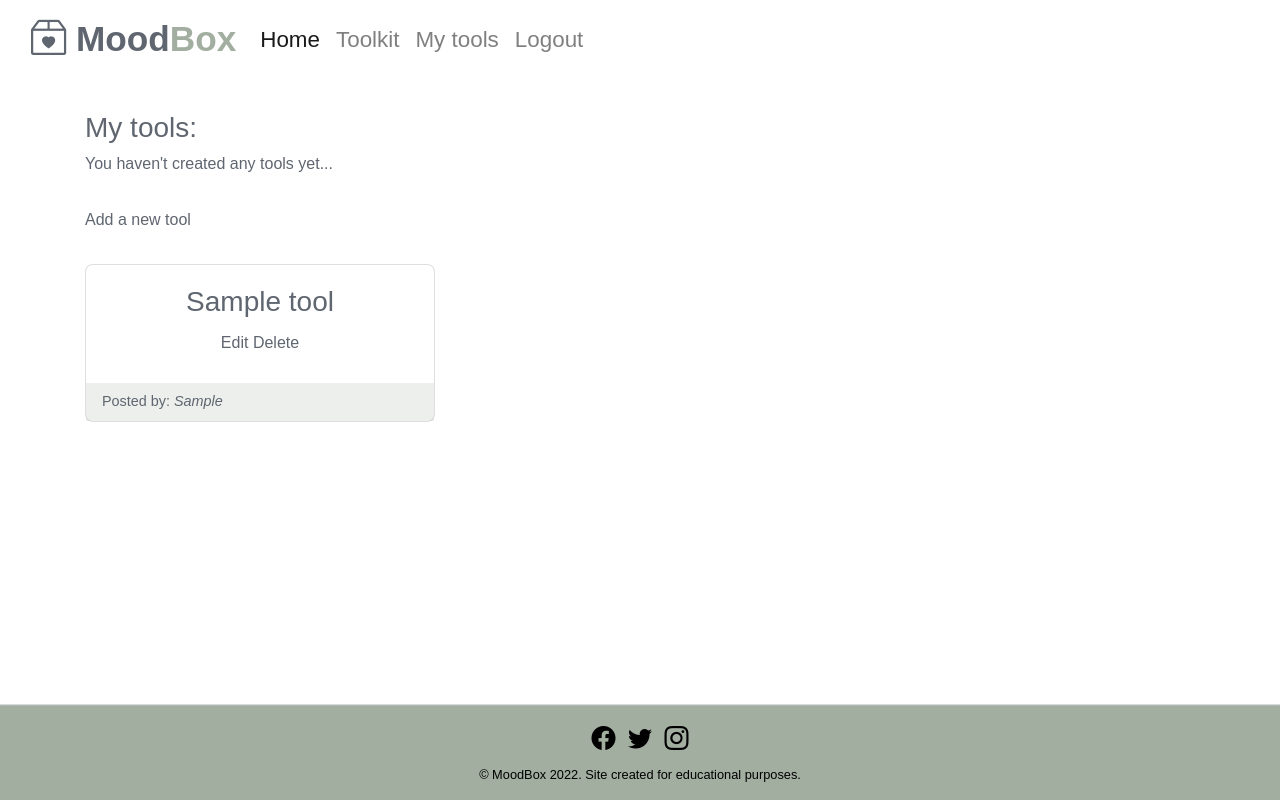
After one commit to renatabiniek/moodbox, a Django app: page /toolkit/mytools/ in a window 1280 px wide. The commit adds this page. Run offline with Django 3.2, Linux system fonts and the light colour scheme; a user stored in the database is signed in; tables that the repository leaves empty hold one stand-in row (values such as "Sample post"); some libraries are stand-ins or nearby versions.

Commit message:
Create view for tools filtered by the logged in author

```diff
--- a/templates/base.html
+++ b/templates/base.html
@@ -52,7 +52,7 @@
             <a class="nav-link" href="{% url 'tools' %}">Toolkit</a>
           </li>
           <li class="nav-item">
-            <a class="nav-link" href="{% url 'addtools' %}">Add tools</a>
+            <a class="nav-link" href="{% url 'mytools' %}">My tools</a>
           </li>
           <li class="nav-item">
             <a class="nav-link" href="{% url 'account_logout' %}">Logout</a>
--- /dev/null
+++ b/templates/my_tools.html
@@ -0,0 +1,61 @@
+{% extends "base.html" %}
+
+{% block content %}
+
+{% load static %}
+{% load crispy_forms_tags %}
+<div class="container">
+    <div class="row mt-3">
+        <div class="col-12 mt-3">
+            <h3>My tools:</h3>
+            <p>You haven't created any tools yet...</p>
+        </div>
+
+        <div class="col-12 mt-3">
+            <a href="">Add a new tool</a>
+        </div>
+    </div>
+</div>
+<div class="container">
+    <div class="row mt-3">
+        <!-- Tools lists displayed as cards-->
+        <div class="col-12 mt-3">
+            <div class="row">
+                {% for tool in tool_list %}
+                <div class="col-md-4">
+                    <div class="card mb-4 text-center">
+                        <div class="card-body">
+                            <h3 class="card-title">{{ tool.tool_name }}</h3>
+                            <a href="{% url 'tool_detail' tool.slug %}">Edit</a>
+                            <a href="{% url 'tool_detail' tool.slug %}">Delete</a>
+                        </div>
+                        <div class="card-admin py-2 mt-2">
+                            <p class="card-text mb-0">Posted by: <span class="author">{{ tool.author_name }}</span></p>
+                        </div>
+                    </div>
+                </div>
+                {% if forloop.counter|divisibleby:3 %}
+            </div>
+            <div class="row">
+                {% endif %}
+                {% endfor %}
+            </div>
+        </div>
+    </div>
+
+    <!--Pagination added by Django once 6 items displayed on page-->
+    {% if is_paginated %}
+    <nav class="mt-3" aria-label="Page navigation">
+        <ul class="pagination justify-content-center">
+            {% if page_obj.has_previous %}
+            <li><a href="?page={{ page_obj.previous_page_number }}" class="page-link">&laquo; PREV </a></li>
+            {% endif %}
+            {% if page_obj.has_next %}
+            <li><a href="?page={{ page_obj.next_page_number }}" class="page-link"> NEXT &raquo;</a></li>
+
+            {% endif %}
+        </ul>
+    </nav>
+    {% endif %}
+</div>
+{%endblock%}
--- a/toolkit/urls.py
+++ b/toolkit/urls.py
@@ -6,5 +6,5 @@ urlpatterns = [
     path('toolkit/', views.ToolList.as_view(), name='tools'),
     path('<slug:slug>/', views.ToolDetail.as_view(), name='tool_detail'),
     path('like/<slug:slug>/', views.ToolLike.as_view(), name='tool_likes'),
-    path('toolkit/addtools/', views.MyToolsView.as_view(), name='addtools'),
+    path('toolkit/mytools/', views.MyToolsView.as_view(), name='mytools'),
 ]
--- a/toolkit/views.py
+++ b/toolkit/views.py
@@ -2,7 +2,9 @@ from django.shortcuts import render, get_object_or_404, reverse
 from django.views import generic, View
 from django.http import HttpResponseRedirect
 from .models import Tool
+from django.contrib.auth.models import User
 from .forms import CommentForm
+from django.contrib.auth.mixins import LoginRequiredMixin
 
 
 class ToolList(generic.ListView):
@@ -13,8 +15,9 @@ class ToolList(generic.ListView):
 
 
 '''Displays detailed view of individual tool card'''
+
+
 class ToolDetail(View):
-
     def get(self, request, slug, *args, **kwargs):
         queryset = Tool.objects.filter(published_status=1)
         tool = get_object_or_404(queryset, slug=slug)
@@ -34,7 +37,6 @@ class ToolDetail(View):
                 'comment_form': CommentForm()
             },
         )
-
 
     def post(self, request, slug, *args, **kwargs):
         queryset = Tool.objects.filter(published_status=1)
@@ -73,6 +75,7 @@ class ToolDetail(View):
 
 '''Tool likes'''
 
+
 class ToolLike(View):
 
     def post(self, request, slug):
@@ -92,5 +95,10 @@ class ToolLike(View):
 class HomePageView(generic.TemplateView):
     template_name = 'index.html'
 
-class MyToolsView(generic.TemplateView):
-    template_name = 'add_tools.html'
+'''Renders a tools added by the logged in user'''
+class MyToolsView(LoginRequiredMixin, generic.ListView):
+    template_name = 'my_tools.html'
+    paginate_by = 6
+
+    def get_queryset(self):
+        return Tool.objects.filter(author_name=self.request.user)
```
Also changed, not shown: templates/add_tools.html (deleted, +0 -8 lines).
